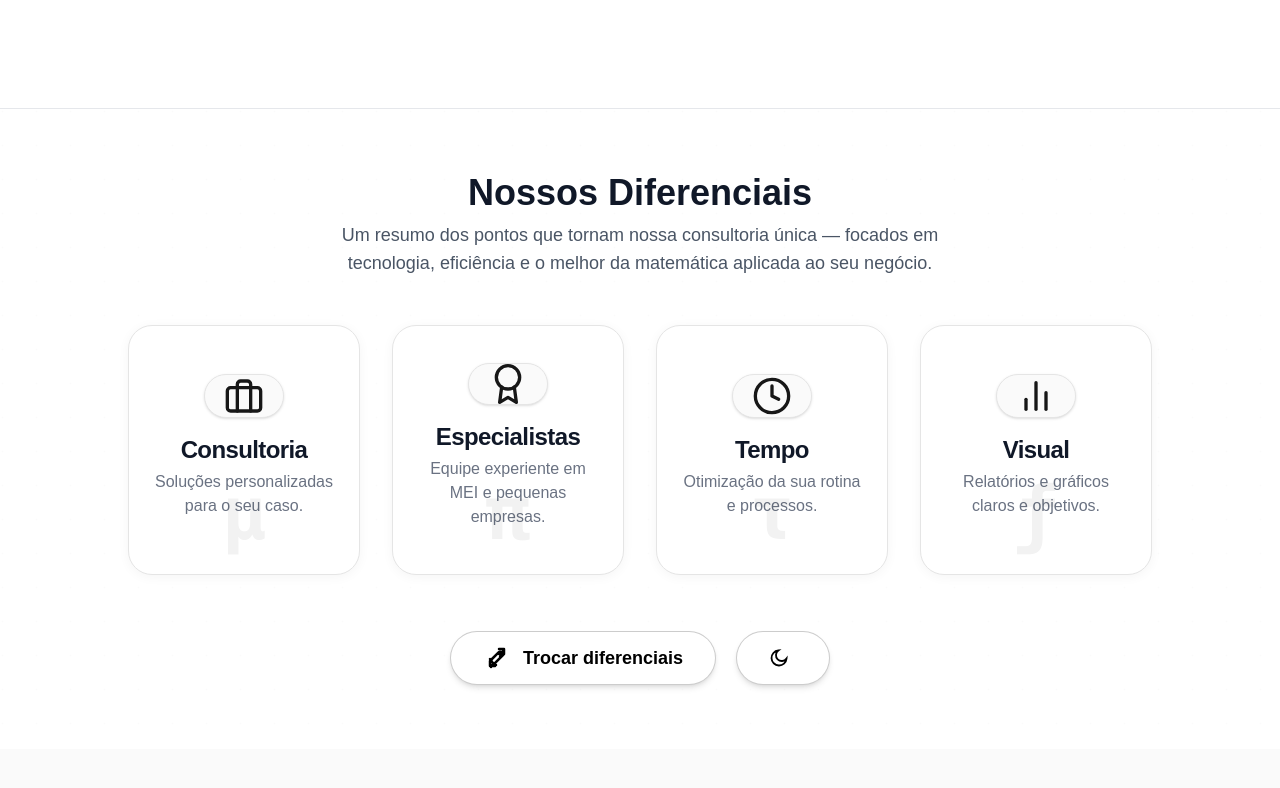
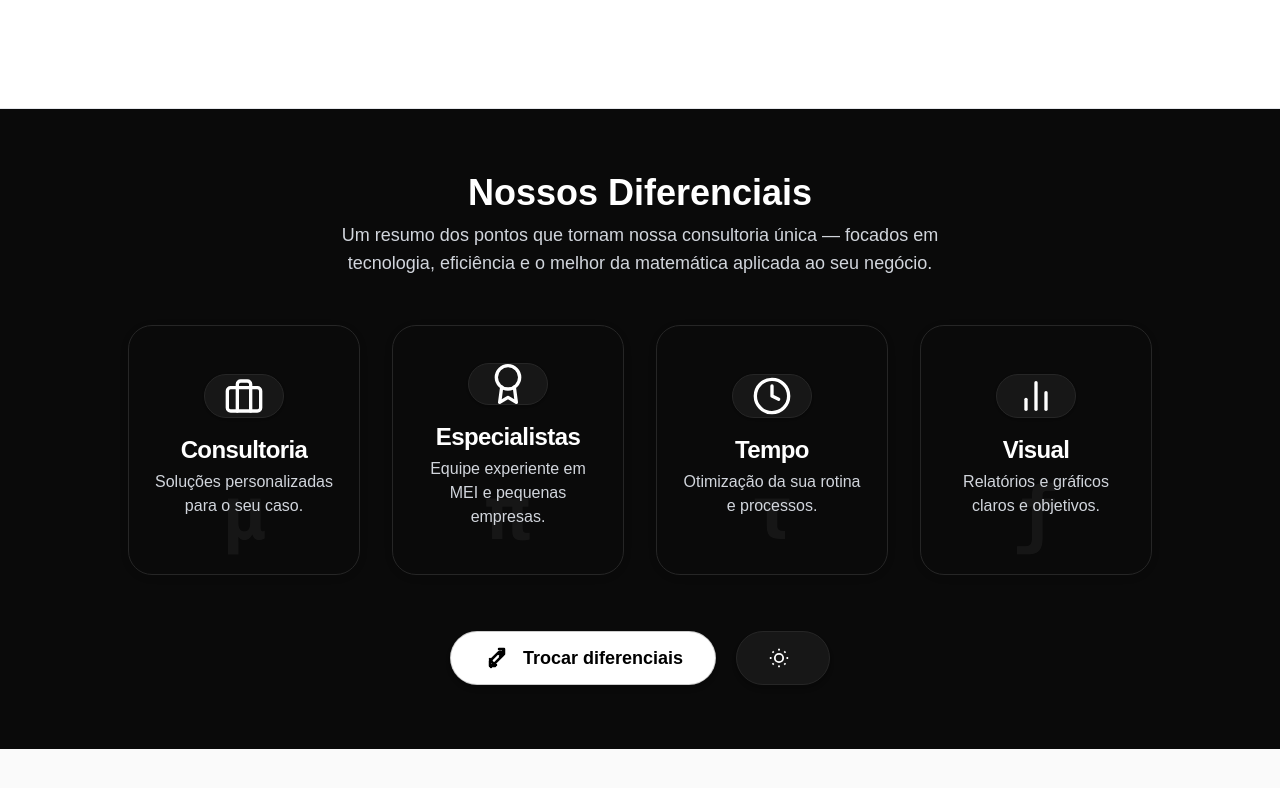
Before and after one commit to Edu-2de/PaimContab, a Next.js app in the folder frontend/: page / in a window 1280 px wide. Shown: the part 1552-2340 px from the top of the page. Built offline with nearby package versions, Linux system fonts and the light colour scheme.

Commit message:
refactor: Adjust default dark mode setting and update animation background count for better performance

```diff
--- a/frontend/src/components/features.tsx
+++ b/frontend/src/components/features.tsx
@@ -85,12 +85,13 @@ function shuffle<T>(arr: T[]): T[] {
 }
 
 export default function Features() {
+  // Preto como padrão
+  const [isDark, setIsDark] = useState(true);
   const [features, setFeatures] = useState(() =>
     shuffle(ALL_FEATURES).slice(0, 4).map(f => ({ ...f, key: Math.random().toString(36) }))
   );
   const [animating, setAnimating] = useState(false);
   const [hoverIdx, setHoverIdx] = useState<number | null>(null);
-  const [isDark, setIsDark] = useState(false);
 
   function handleShuffle() {
     if (animating) return;
@@ -276,7 +277,6 @@ export default function Features() {
                 <circle cx="12" cy="12" r="5" stroke="currentColor" />
                 <path d="M12 1v2M12 21v2M4.22 4.22l1.42 1.42M18.36 18.36l1.42 1.42M1 12h2M21 12h2M4.22 19.78l1.42-1.42M18.36 5.64l1.42-1.42" />
               </svg>
-
             </>
           ) : (
             <>
--- a/frontend/src/components/hero1.tsx
+++ b/frontend/src/components/hero1.tsx
@@ -230,7 +230,7 @@ export default function Hero1() {
     return () => window.removeEventListener("scroll", onScroll);
   }, []);
   const isMobile = typeof window !== "undefined" ? window.innerWidth < 768 : false;
-  const contasBg = useContasAnimadas(isMobile ? 32 : 60, contasAtivas);
+  const contasBg = useContasAnimadas(isMobile ? 32 : 100, contasAtivas);
 
   // Estado para hover dos itens do fundo
   const [hoverContaKey, setHoverContaKey] = useState<string | null>(null);
```
